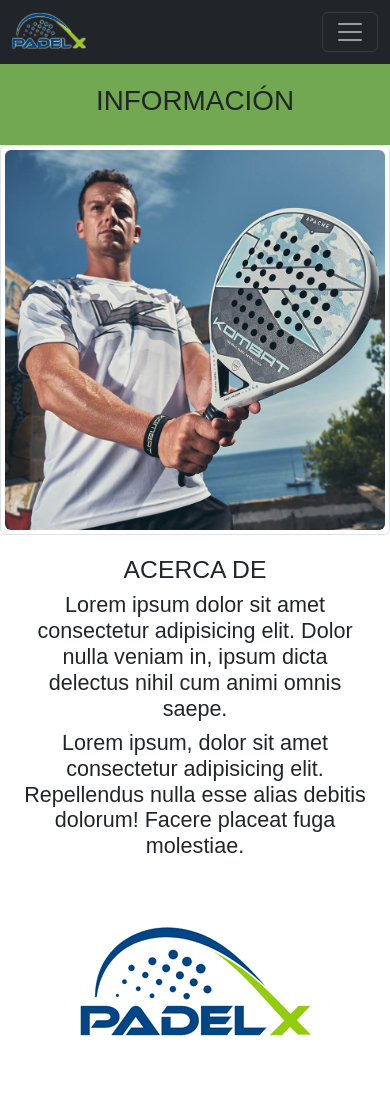
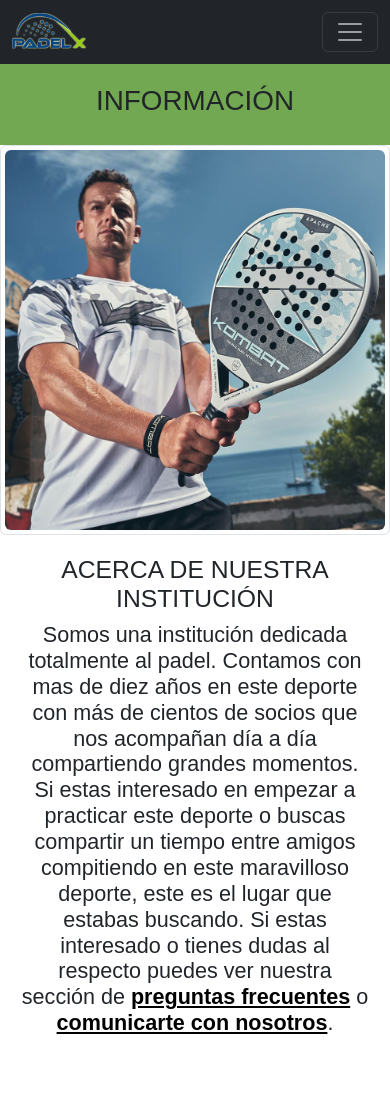
Before and after one commit to fabri075/padel, a website: page pages/info.html in a window 390 px wide. Shown: the top 1100 px of the page. Drawn offline with nearby package versions, Linux system fonts and the light colour scheme.

Commit message:
responsive y texto real

```diff
--- a/pages/info.html
+++ b/pages/info.html
@@ -41,9 +41,12 @@
             <img alt="jugador padel" class="rounded float-start imageplayer" src="../assets/images/acercade.jpeg">
         </div>
         <div class="text_info">
-            <h2>ACERCA DE</h2>
-            <h4>Lorem ipsum dolor sit amet consectetur adipisicing elit. Dolor nulla veniam in, ipsum dicta delectus nihil cum animi omnis saepe.</h4>
-            <h4>Lorem ipsum, dolor sit amet consectetur adipisicing elit. Repellendus nulla esse alias debitis dolorum! Facere placeat fuga molestiae.</h4>
+            <h2>ACERCA DE NUESTRA INSTITUCIÓN</h2>
+            <h4>Somos una institución dedicada totalmente al padel. Contamos con mas de diez años en este deporte con más de cientos de socios que nos acompañan día a día
+                compartiendo grandes momentos. <br> Si estas interesado en empezar a practicar este deporte o buscas compartir un tiempo entre amigos compitiendo en este maravilloso
+                deporte, este es el lugar que estabas buscando.
+                Si estas interesado o tienes dudas al respecto puedes ver nuestra sección de <a href="./faq.html">preguntas frecuentes</a> o <a href="./contact.html">comunicarte con nosotros</a>.
+            </h4>
             <div class="d-flex justify-content-center">
                 <img alt="logo padel" class="rounded float-start imageplayer" src="../assets/images/Logo_info.png">
             </div>
--- a/scss/layout/_info.scss
+++ b/scss/layout/_info.scss
@@ -6,6 +6,11 @@
   .text_info {
     padding: 5%;
     text-align: center;
+    a{
+      text-decoration: underline;
+      color: black;
+      font-weight: bold;
+    }
   }
 
   .imageplayer{
--- a/scss/layout/_media.scss
+++ b/scss/layout/_media.scss
@@ -1,6 +1,11 @@
 @media screen and (max-width: 1355px) {
   .footer_inicio{
     position: inherit;
+  }
+  .contact_info{
+    h3{
+      font-size: 20px;
+    }
   }
 }
 
@@ -122,7 +127,7 @@
       div {
         width: 50%;
         h2 {
-            margin-left: 2em;
+            margin-left: 1em;
             margin-top: 1.5em;
           }
       }
```
Also changed, not shown: css/styles.css.
